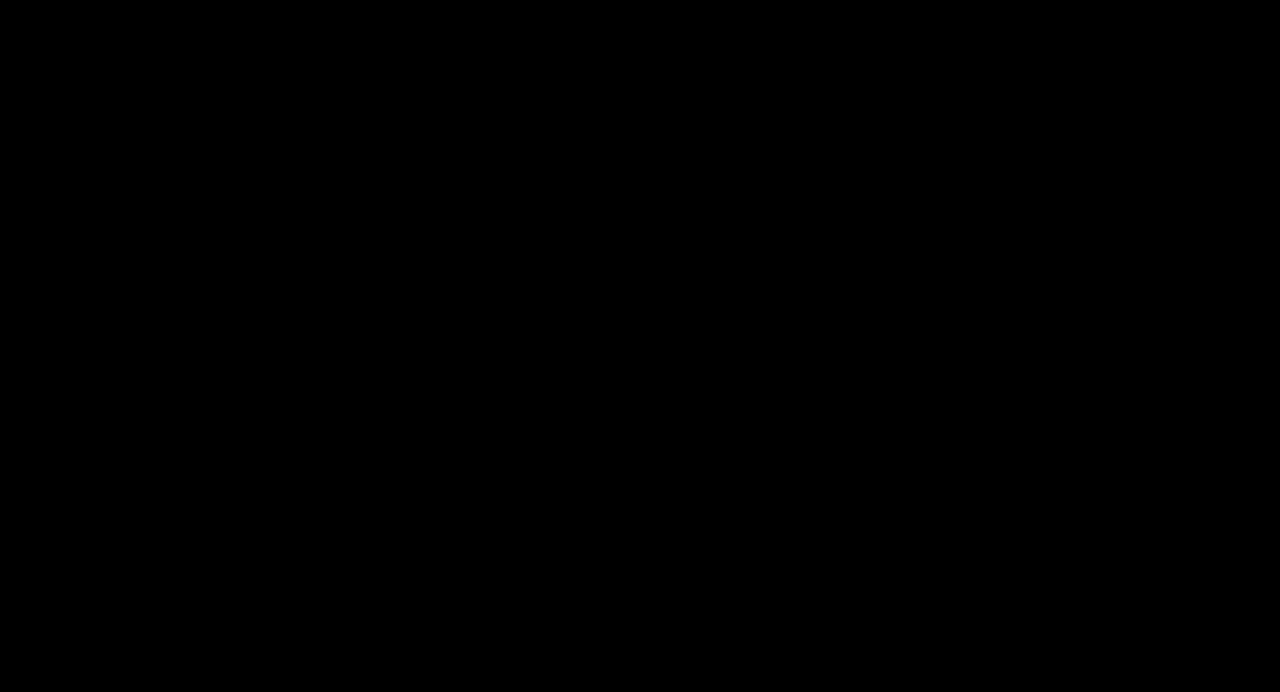
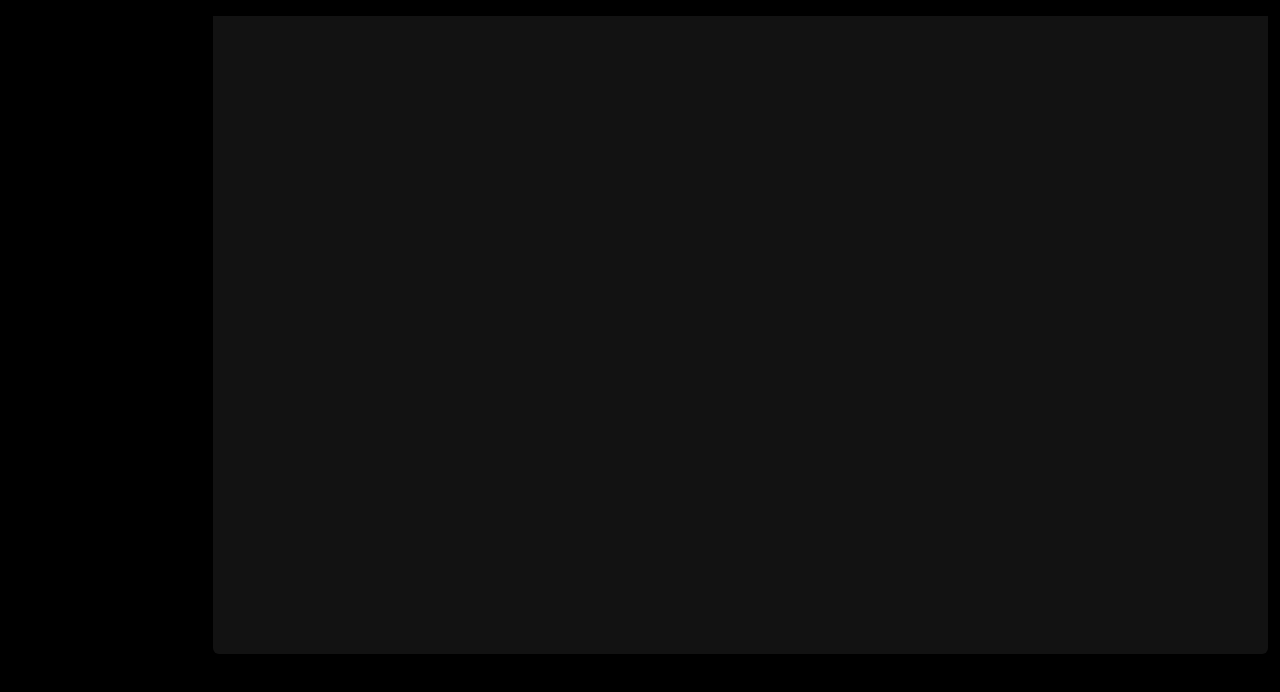
Before and after one commit to GustavoGuerato/Spotify-Fullstack, an Angular app: page / in a window 1280 px wide. Shown: the top 692 px of the page. Built offline with nearby package versions, Linux system fonts and the light colour scheme.

Commit message:
criacao da navigation

```diff
--- a/src/app/app.component.html
+++ b/src/app/app.component.html
@@ -1,7 +1,14 @@
 <div class="container-fluid pt-3 vh-100">
   <div class="row height-main-row">
-    <div class="d-none d-sm-none d-md-block col-xl-2 navigation pe-2 h-100">
-      <div class="col-12 col-sm-12 col-md-9 col-xl-10 ps-0 h-100"></div>
+    <div
+      class="d-none d-sm-none d-md-block col-xl-2 navigation pe-2 h-100"
+    ></div>
+    <div class="col-12 col-sm-12 col-md-9 col-xl-10 ps-0 h-100">
+      <div
+        class="rounded-bottom-2 p-3 bg-dark overflow-scroll full-height-main-content"
+      >
+        <router-outlet></router-outlet>
+      </div>
     </div>
   </div>
 </div>
--- a/src/app/app.component.scss
+++ b/src/app/app.component.scss
@@ -0,0 +1,9 @@
+@import "./../assets/scss/bootstrap-variables";
+
+.height-main-row {
+  height: $main-row-height;
+}
+
+.full-height-main-content {
+  height: $main-content-height;
+}
```
Also changed, not shown: src/app/layout/navigation/navigation.component.html (added, +7 -0 lines), src/app/layout/navigation/navigation.component.ts (added, +12 -0 lines), src/app/layout/navigation/navigation.component.scss (added), 1 other file (tests, documents, lock files or other folders).
